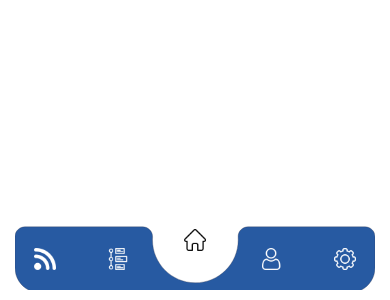
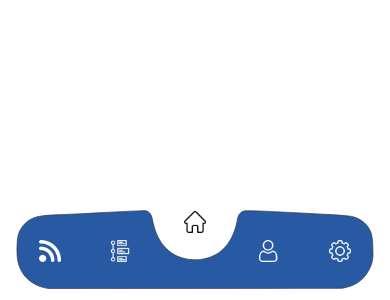
Before and after one commit to izaanjahangir/react-native-fancy-tabbar-test, a React Native app: screen / in a window 390 px wide. Shown: the part 544-844 px from the top of the page. Built offline with nearby package versions, Linux system fonts and the light colour scheme.

Commit message:
added actual design

```diff
--- a/src/components/Tabbar/index.js
+++ b/src/components/Tabbar/index.js
@@ -1,24 +1,28 @@
 import React, {useState} from 'react';
-import {View} from 'react-native';
+import {View, Dimensions} from 'react-native';
 import Svg, {Path} from 'react-native-svg';
 
 import Tab from './Tab';
 import style from './style';
 
+const {width, height} = Dimensions.get("screen");
+
 function Tabbar() {
   const [activeTab, setActiveTab] = useState('home');
 
-  const SVG_PATH = {
-    pathX: '357',
-    pathY: '675',
-    pathA: '689',
-    pathB: '706',
-  };
+  // const SVG_PATH = {
+  //   pathX: '357',
+  //   pathY: '675',
+  //   pathA: '689',
+  //   pathB: '706',
+  // };
 
   function onTabPress(newTab) {
     setActiveTab(newTab);
   }
 
+  console.log("width =>", width);
+  console.log("height =>", height);
   return (
     <View style={[style.content]}>
       <View style={style.subContent}>
@@ -56,13 +60,30 @@ function Tabbar() {
         y="0px"
         width="100%"
         height="100"
-        viewBox="0 0 1092 200"
+        preserveAspectRatio="xMidYMax slice"
+        // style={{backgroundColor: "red"}}
+        viewBox="0 0 502.7 149.8"
         space="preserve">
         <Path
           fill={'#275aa2'}
           stroke={'#373A50'}
-          d={`M30,60h${SVG_PATH.pathX}.3c17.2,0,31,14.4,30,31.6c-0.2,2.7-0.3,5.5-0.3,8.2c0,71.2,58.1,129.6,129.4,130c72.1,0.3,130.6-58,130.6-130c0-2.7-0.1-5.4-0.2-8.1C${SVG_PATH.pathY}.7,74.5,${SVG_PATH.pathA}.5,60,${SVG_PATH.pathB}.7,60H1062c16.6,0,30,13.4,30,30v94c0,42-34,76-76,76H76c-42,0-76-34-76-76V90C0,73.4,13.4,60,30,60z`}
+          d={`M46.3,147.6c-3.7-0.8-7.5-1.3-11-2.6c-16.4-6.1-27.1-17.6-31.2-34.8c-0.8-3.5-1.1-7.2-1.2-10.7
+          c-0.2-7.8-0.3-5,0-12.8c0.3-6.6,0.7-13.3,3.7-19.4C12.3,56.2,21.2,49.2,33.6,47c5.1-0.9,10.3-1.4,15.4-1.8
+          c6.2-0.4,12.4-0.4,18.6-0.7c8.1-0.3,16.1-0.8,24.2-1.2c7.8-0.4,15.5-0.8,23.3-1.2c8-0.4,15.9-0.8,23.9-1.2c7.7-0.4,15.3-0.8,23-1.2
+          c5.5-0.3,11.1-0.1,16.5-0.7c7.6-0.7,11.6,4.1,13,10.7c2.1,9.9,4.4,19.7,9.5,28.6c8.6,15.1,20.9,24.9,38.2,28.1
+          c11.3,2.1,22.3,1.3,33.2-2.4c10.4-3.6,18.6-10.2,25-19.1c6.7-9.2,10.4-19.6,12.7-30.7c0.9-4.5,1.1-9.8,5.6-12.7
+          c1.7-1.1,3.8-2.3,5.8-2.3c8.7-0.1,17.4,0.2,26.1,0.5c7.6,0.3,15.1,0.8,22.7,1.2c7.9,0.4,15.7,0.8,23.6,1.2
+          c7.8,0.4,15.5,0.8,23.3,1.2c7.9,0.4,15.7,0.7,23.6,1.2c8.2,0.5,16.5,1.1,24.7,1.8c16.6,1.5,31.2,13.5,33.1,29.8
+          c1.3,10.8,1,11.1,1.3,22.1c0.2,6.2-0.7,12.4-3,18.1c-6.6,15.9-17.9,26.5-35.2,30c-1.8,0.4-3.5,0.8-5.2,1.2
+          C319.8,147.6,183,147.6,46.3,147.6z`}
         />
+        {/* <Path
+          fill={'#275aa2'}
+          stroke={'#373A50'}
+          d={`M296.9,48.1c0.7,23.7-20.3,46.8-48.1,45.4c-21.7-1.1-44.6-19.9-43-48.7c1.2-21.2,19.9-44.1,48.6-42.5
+          C276.5,3.5,297.4,22.5,296.9,48.1z M288.6,47.9c-0.2-20.7-16.6-36.9-36.6-37.1c-21.2-0.3-37.5,16.7-37.7,36.8
+          c-0.2,20.9,16.7,37.4,36.9,37.5C272,85.1,288.4,68.3,288.6,47.9z`}
+        /> */}
       </Svg>
     </View>
   );
--- a/src/components/Tabbar/style.js
+++ b/src/components/Tabbar/style.js
@@ -15,11 +15,11 @@ export default StyleSheet.create({
     marginBottom: 0,
     zIndex: 1,
     position: 'absolute',
-    bottom: 0,
+    bottom: 8,
     justifyContent: 'space-between',
     alignItems: 'flex-end',
     width: '100%',
-    paddingHorizontal: 10,
+    paddingHorizontal: 15,
   },
   centerIcon: {
     zIndex: -10,
@@ -28,7 +28,7 @@ export default StyleSheet.create({
     padding: 10,
     borderRadius: 35,
     transform: [{translateY: -5}],
-    bottom: 20,
+    bottom: 30,
     width: 50,
     height: 50,
   },
```
Also changed, not shown: src/assets/icons/Tabbar.png (added), 1 other file (tests, documents, lock files or other folders).
